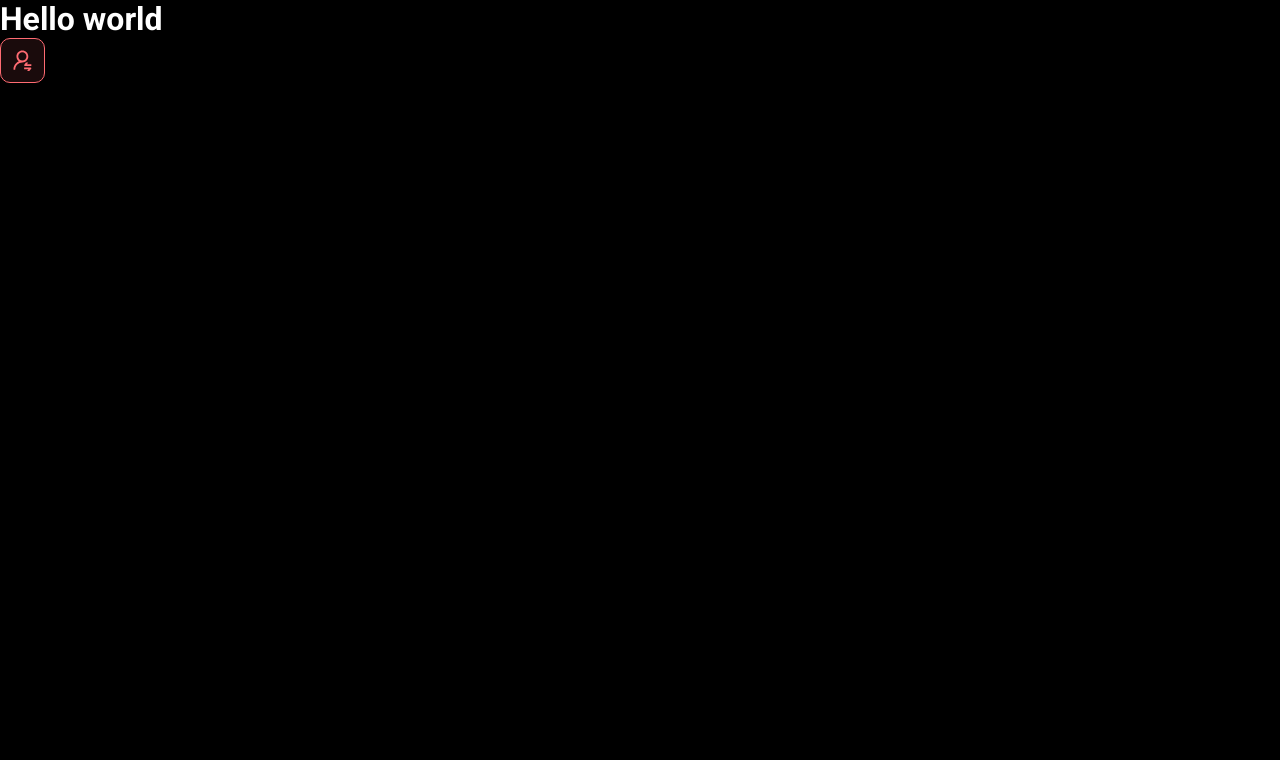
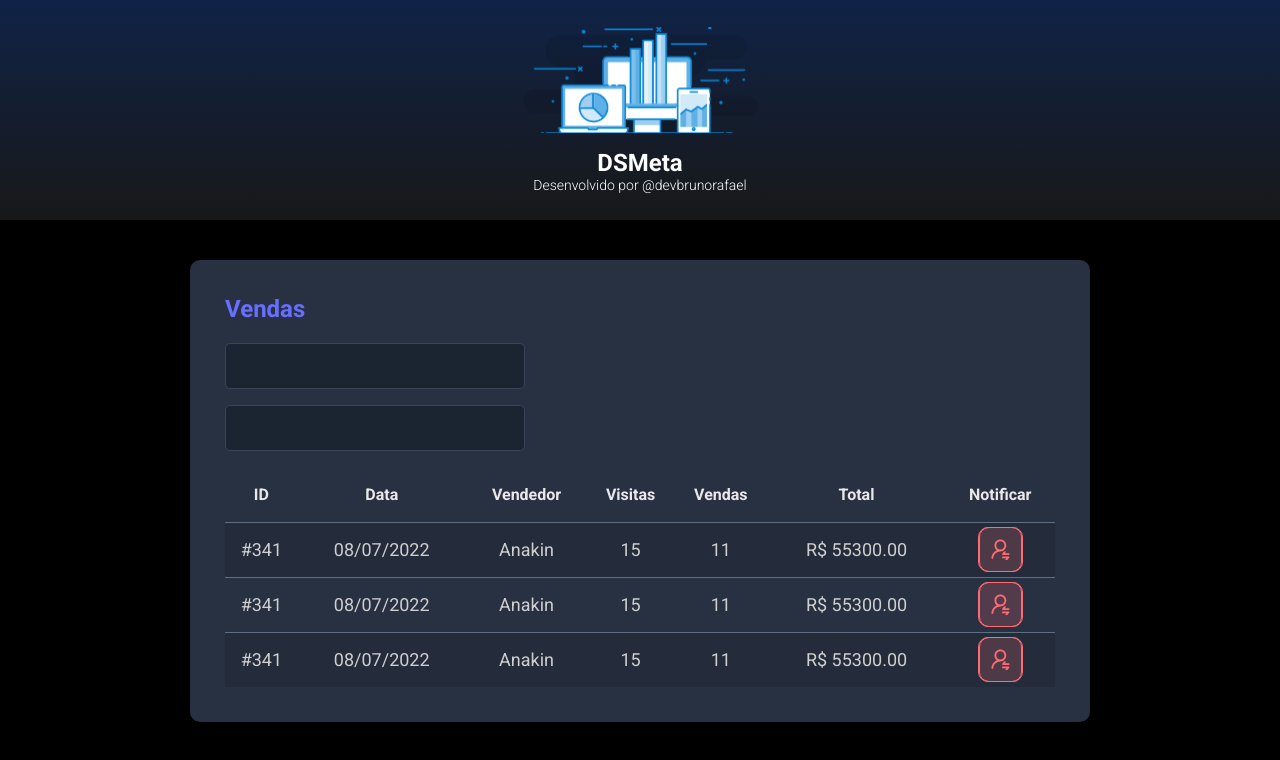
Before and after one commit to DevBrunoRafael/dsmeta, a React (Vite) app in the folder frontend/: page / in a window 1280 px wide. Shown: the top 760 px of the page. Built offline with nearby package versions, Linux system fonts and the light colour scheme.

Commit message:
create components: header and salescard

```diff
--- a/frontend/src/App.tsx
+++ b/frontend/src/App.tsx
@@ -1,10 +1,18 @@
+import Header from "./components/Header"
 import NotificationButton from "./components/NotificationButton"
+import SalesCard from "./components/SalesCard"
 
 function App() {
   return (
     <>
-      <h1>Hello world</h1>
-      <NotificationButton />
+      <Header/>
+      <main>
+        <section id="sales">
+          <div className="dsmeta-container">
+            <SalesCard/>
+          </div>
+        </section>
+      </main>
     </>
   )
 }
--- /dev/null
+++ b/frontend/src/components/Header/index.tsx
@@ -0,0 +1,20 @@
+import logo from '../../assets/logo.svg'
+
+function Header (){
+  return(
+    <>
+      <header>
+        <div className="dsmeta-logo-container">
+            <img src={logo} alt="DSMeta" />
+            <h1>DSMeta</h1>
+            <p>
+              Desenvolvido por
+              <a href="https://www.instagram.com/devbrunorafael"> @devbrunorafael</a>
+            </p>
+        </div>
+      </header>
+    </>
+  )
+}
+
+export default Header
--- /dev/null
+++ b/frontend/src/components/SalesCard/index.tsx
@@ -0,0 +1,84 @@
+import NotificationButton from "../NotificationButton"
+
+function SalesCard() {
+  return (
+    <>
+      <div className="dsmeta-card">
+        <h2 className="dsmeta-sales-title">Vendas</h2>
+        <div>
+          <div className="dsmeta-form-control-container">
+            <input className="dsmeta-form-control" type="text" />
+          </div>
+          <div className="dsmeta-form-control-container">
+            <input className="dsmeta-form-control" type="text" />
+          </div>
+        </div>
+
+        <div>
+          <table className="dsmeta-sales-table">
+            <thead>
+              <tr>
+                <th className="show992">ID</th>
+                <th className="show576">Data</th>
+                <th>Vendedor</th>
+                <th className="show992">Visitas</th>
+                <th className="show992">Vendas</th>
+                <th>Total</th>
+                <th>Notificar</th>
+              </tr>
+            </thead>
+            <tbody>
+              <tr>
+                <td className="show992">#341</td>
+                <td className="show576">08/07/2022</td>
+                <td>Anakin</td>
+                <td className="show992">15</td>
+                <td className="show992">11</td>
+                <td>R$ 55300.00</td>
+                <td>
+                  <div className="dsmeta-red-btn-container">
+                    <div className="dsmeta-red-btn">
+                      <NotificationButton/>
+                    </div>
+                  </div>
+                </td>
+              </tr>
+              <tr>
+                <td className="show992">#341</td>
+                <td className="show576">08/07/2022</td>
+                <td>Anakin</td>
+                <td className="show992">15</td>
+                <td className="show992">11</td>
+                <td>R$ 55300.00</td>
+                <td>
+                  <div className="dsmeta-red-btn-container">
+                    <div className="dsmeta-red-btn">
+                      <NotificationButton/>
+                    </div>
+                  </div>
+                </td>
+              </tr>
+              <tr>
+                <td className="show992">#341</td>
+                <td className="show576">08/07/2022</td>
+                <td>Anakin</td>
+                <td className="show992">15</td>
+                <td className="show992">11</td>
+                <td>R$ 55300.00</td>
+                <td>
+                  <div className="dsmeta-red-btn-container">
+                    <div className="dsmeta-red-btn">
+                      <NotificationButton/>
+                    </div>
+                  </div>
+                </td>
+              </tr>
+            </tbody>
+          </table>
+        </div>
+      </div>
+    </>
+  )
+}
+
+export default SalesCard
```
Also changed, not shown: frontend/src/assets/logo.svg (added).
